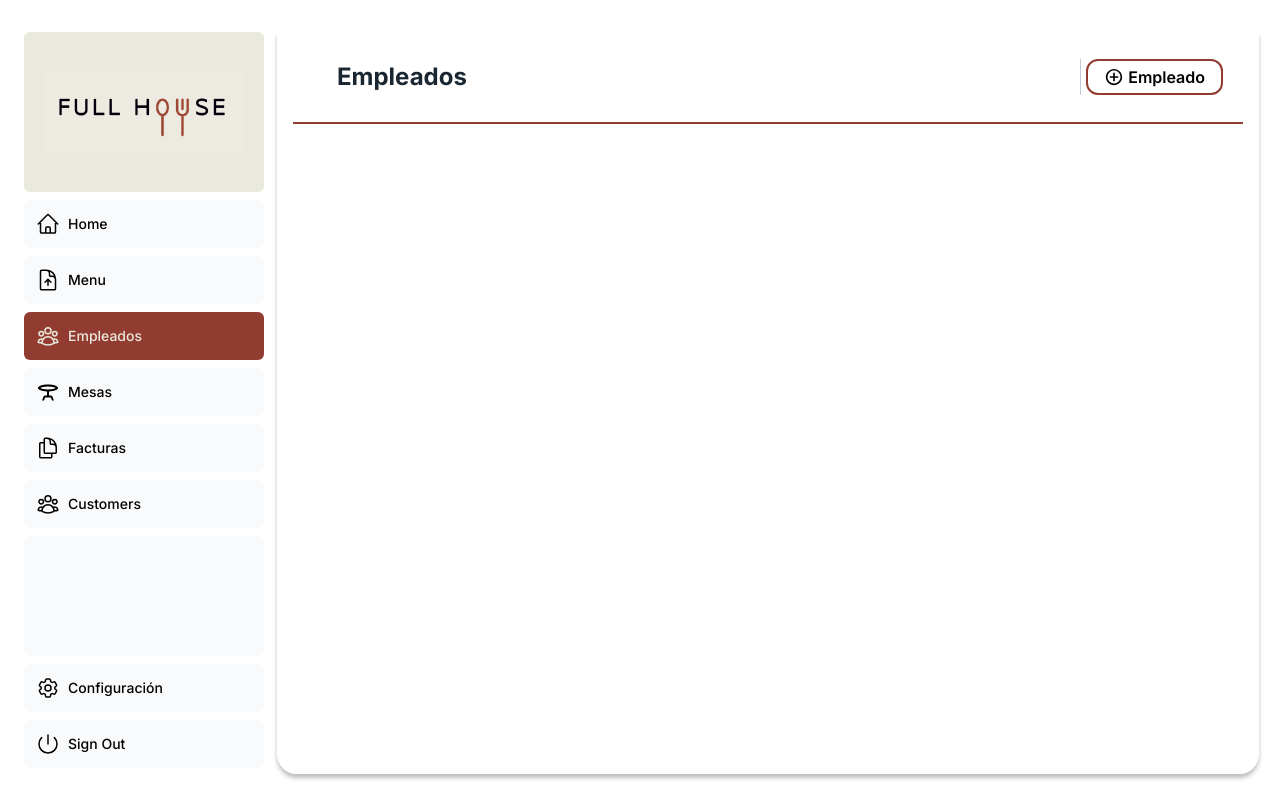
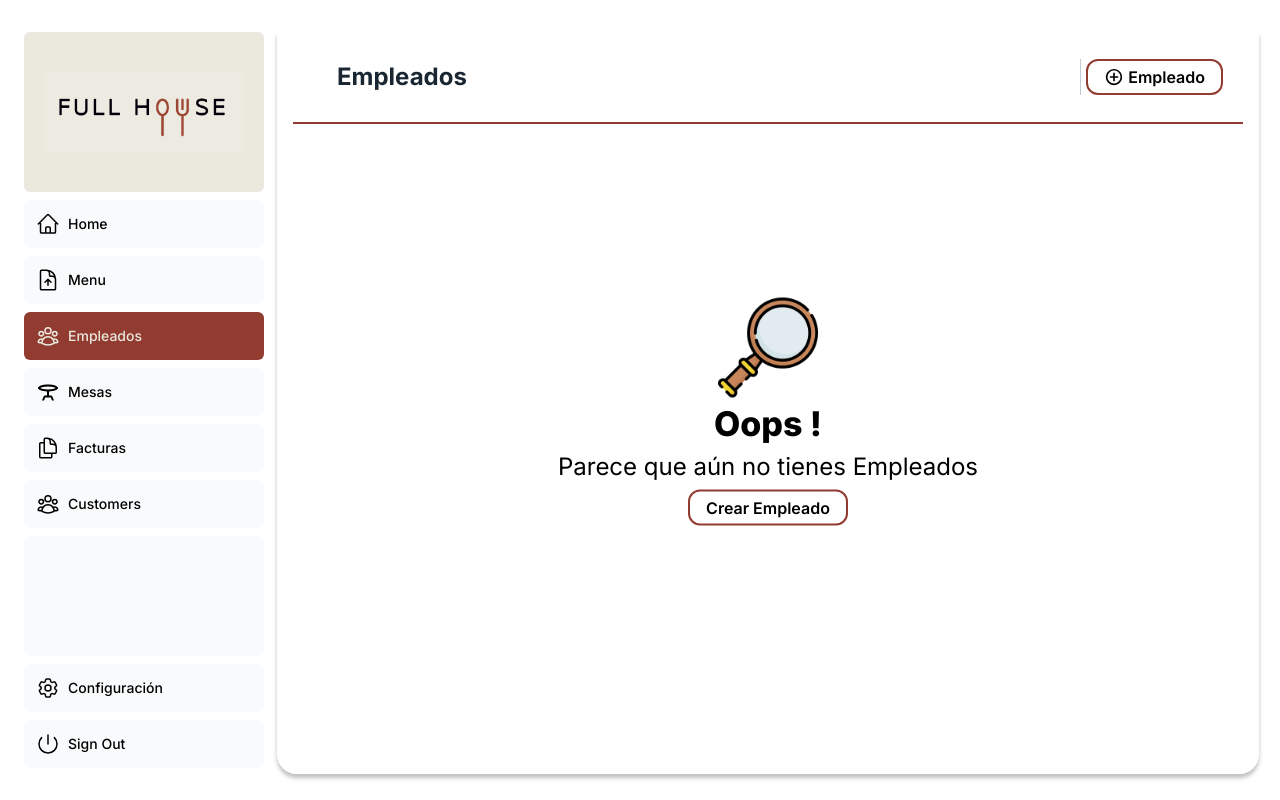
Before and after one commit to Jesuscrist420/Full-House-Frontend, a Next.js app: page /dashboard/employees in a window 1280 px wide. Shown: the top 800 px of the page. Built offline with nearby package versions, Linux system fonts and the light colour scheme; a web font is replaced by a local one.

Commit message:
Categories accordion and empty page fix

```diff
--- a/src/app/components/atoms/emptyPage/EmptyPage.tsx
+++ b/src/app/components/atoms/emptyPage/EmptyPage.tsx
@@ -5,13 +5,13 @@
 type menuEmptyProps = {
     handleClick: () => void,
     emptyPage: string,
-    categoriesList: {}[],
+    hidden: boolean,
 }
 
-const EmptyPage = ({ handleClick, emptyPage, categoriesList }: menuEmptyProps) => {
+const EmptyPage = ({ handleClick, emptyPage, hidden }: menuEmptyProps) => {
 
     const containerStyles = classNames(styles.container, 'mt-16 sm:mt-16 md:mt-0', {
-        [styles.hidden]: categoriesList !== null,
+        [styles.hidden]: hidden,
     })
 
     return (
--- a/src/app/components/organisms/categoriesAccordion/CategoriesAccordion.tsx
+++ b/src/app/components/organisms/categoriesAccordion/CategoriesAccordion.tsx
@@ -14,7 +14,7 @@
 const CategoriesAccordion = ({ categoriesList }: categoriesAccordionProps) => {
     return (
         <Accordion type="single" collapsible className="w-full flex-column px-1 py-2">
-            {categoriesList.map((category) => {
+            {categoriesList?.map((category) => {
                 return (
                     <AccordionItem className={styles.accordionItem} key={category.id} value={category.name}>
                         <AccordionTrigger>{category.name}</AccordionTrigger>
--- a/src/app/dashboard/menu/page.tsx
+++ b/src/app/dashboard/menu/page.tsx
@@ -7,9 +7,9 @@
 import RightBar from "@/app/components/atoms/rightBar/RightBar";
 import { useEffect, useState } from "react";
 import CategoriesAccordion from "@/app/components/organisms/categoriesAccordion/CategoriesAccordion";
+import ProductForm from "@/app/components/molecules/addProductForm/AddProductForm";
 
 const Page = () => {
-
 
     const [addCategoryIsOpen, setAddCategoryIsOpen] = useState(false);
     const [addProductIsOpen, setAddProductIsOpen] = useState(false);
@@ -61,12 +61,12 @@
                 <CommonHeaderButton text='Categoría' handleClick={handleOpenAddCategory} />
                 <CommonHeaderButton text='Producto' handleClick={handleOpenAddProduct} />
             </CommonHeader>
-            <EmptyPage handleClick={handleOpenAddCategory} emptyPage="Categorías" categoriesList={categoriesList} />
+            <EmptyPage handleClick={handleOpenAddCategory} emptyPage="Categorías" hidden={categoriesList.length !== 0} />
             <RightBar isOpen={addCategoryIsOpen} setIsOpen={setAddCategoryIsOpen} title='Añadir Categoría'>
                 <AddCategoryForm setAddCategoryIsOpen={setAddCategoryIsOpen} /* Optional Remove later*/ categoriesList={categoriesList} />
             </RightBar>
             <RightBar isOpen={addProductIsOpen} setIsOpen={setAddProductIsOpen} title='Añadir Producto'>
-                {/* <ProductForm categoriesList={categoriesList} setAddProductIsOpen={setAddProductIsOpen} /> */}
+                <ProductForm categoriesList={categoriesList} setAddProductIsOpen={setAddProductIsOpen} />
             </RightBar>
             <RightBar isOpen={editCategoryIsOpen} setIsOpen={setEditCategoryIsOpen} title='Editar Categoría'>
                 {/* <EditCategoryPanel setAddCategoryIsOpen={setAddCategoryIsOpen} setEditCategoryIsOpen={setEditCategoryIsOpen} categoriesList={categoriesList} /> */}
```
